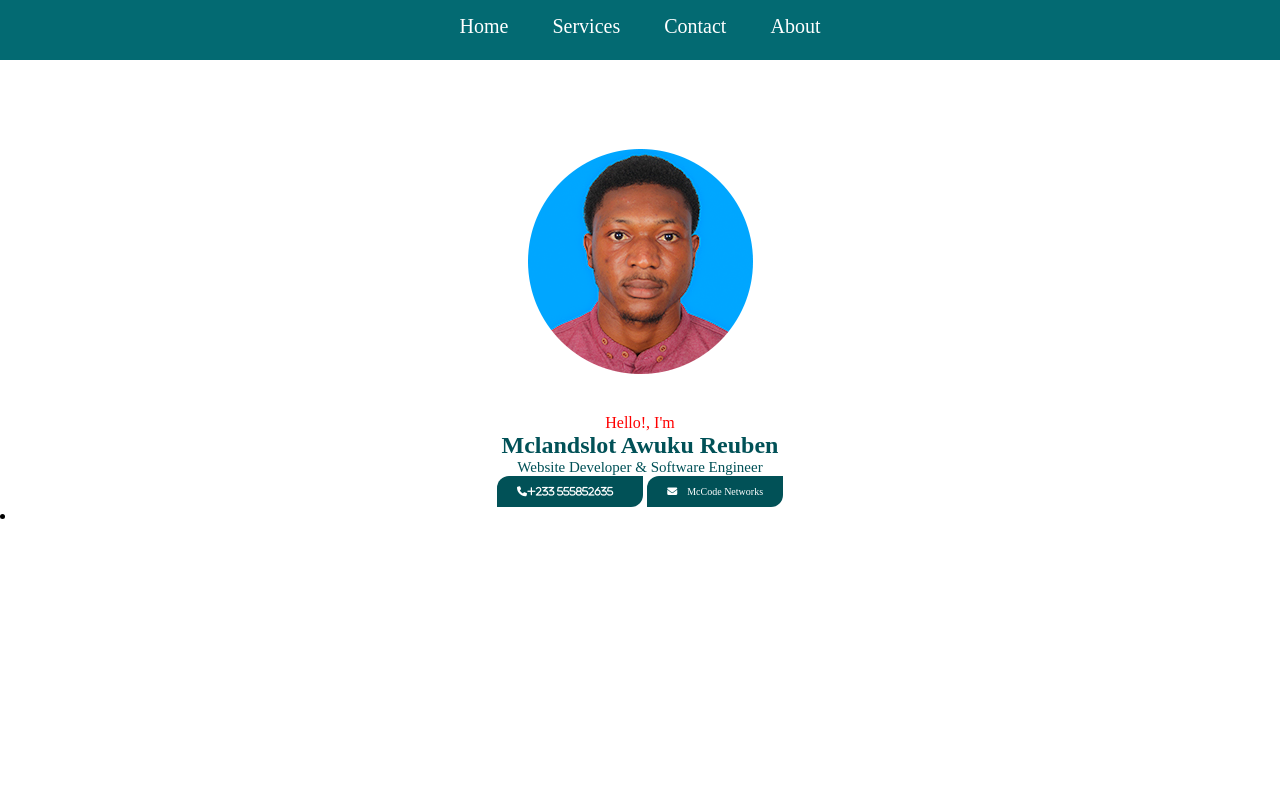
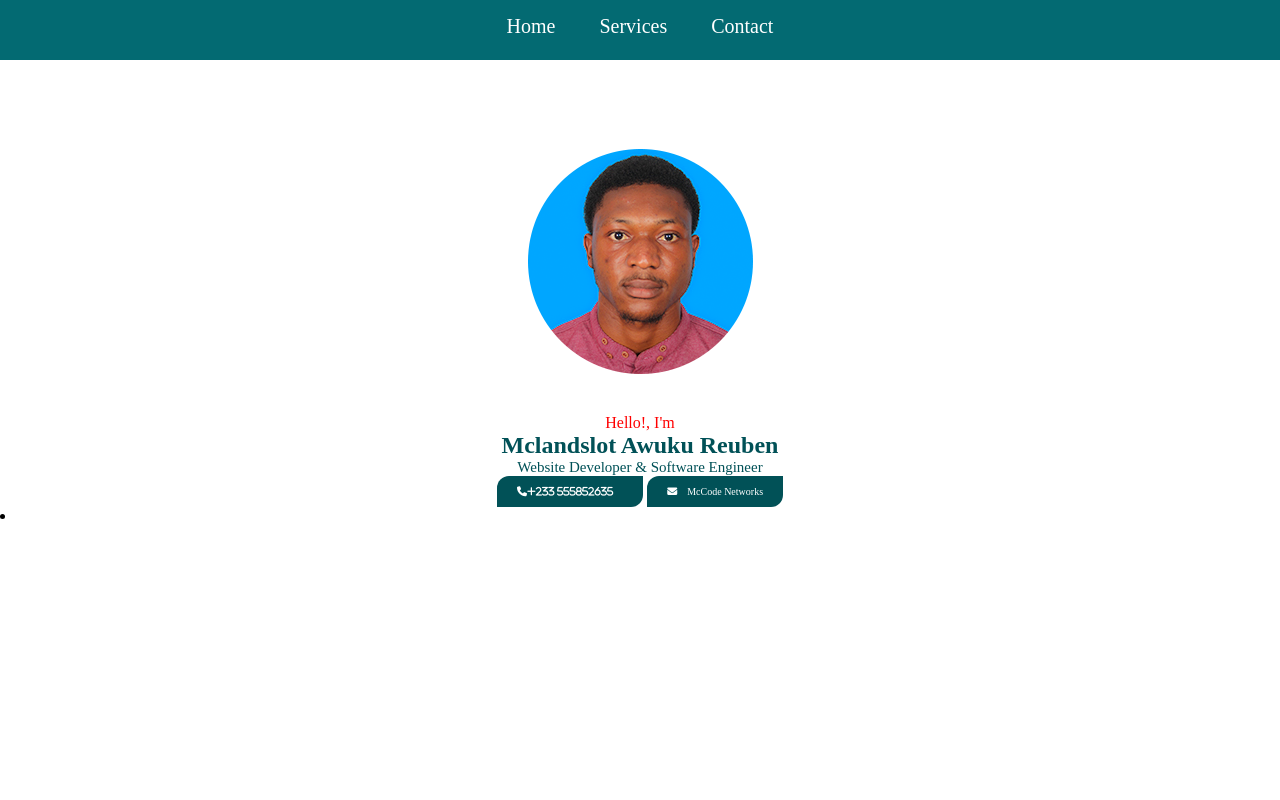
Before and after one commit to Mccodenetworks/mclandslot-page, a plain HTML site: page index.html in a window 1280 px wide. Shown: the top 800 px of the page. Drawn offline with Linux system fonts and the light colour scheme.

Commit message:
Update index.html

```diff
--- a/index.html
+++ b/index.html
@@ -16,7 +16,7 @@
                 <li><a href="index.html">Home</a></li>
                 <li><a href="index4.html">Services</a></li>
                 <li><a href="index3.html">Contact</a></li>
-                <li><a href="about/">About</a></li>
+
             </ul>
         </nav>
 
```
